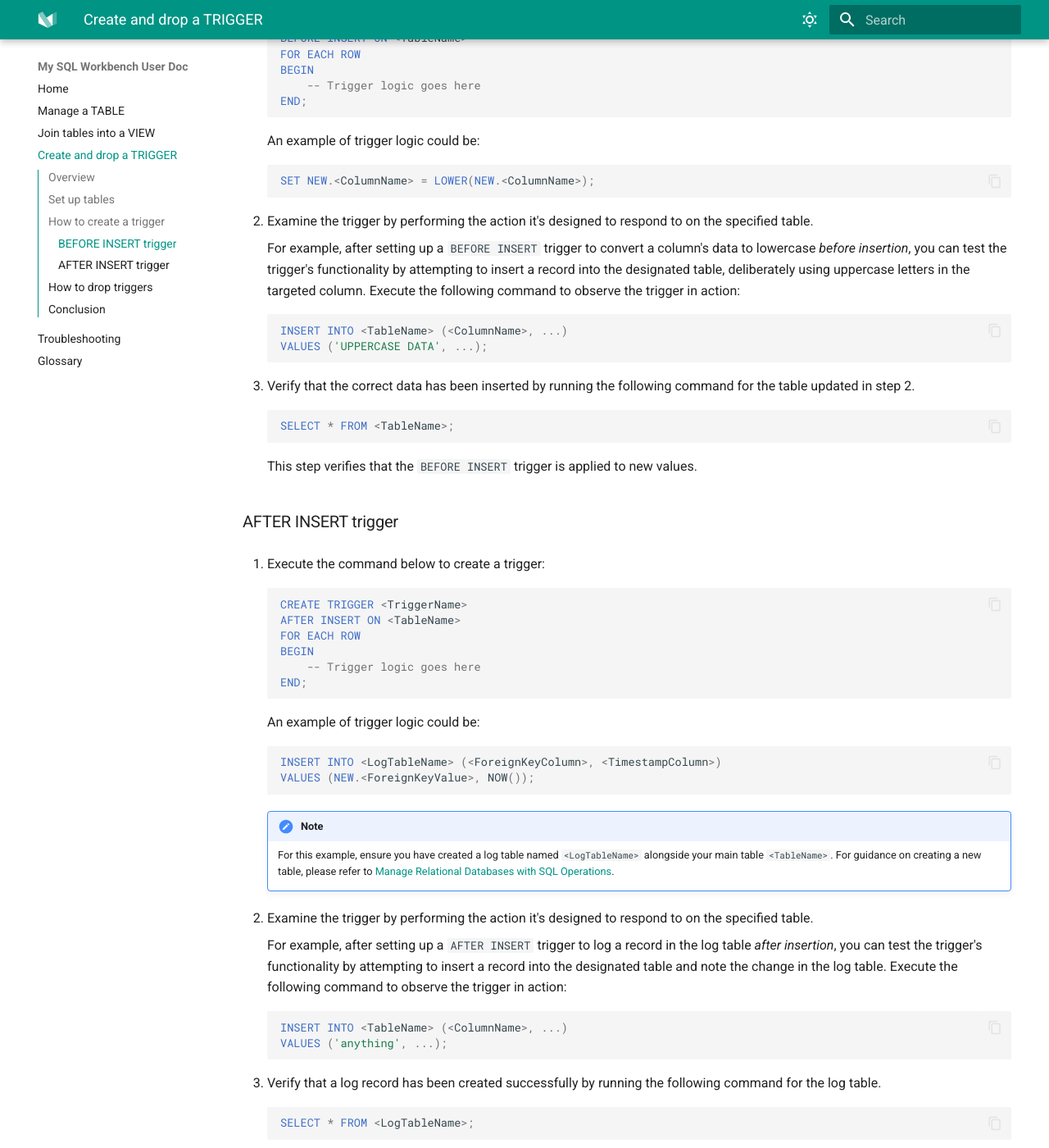
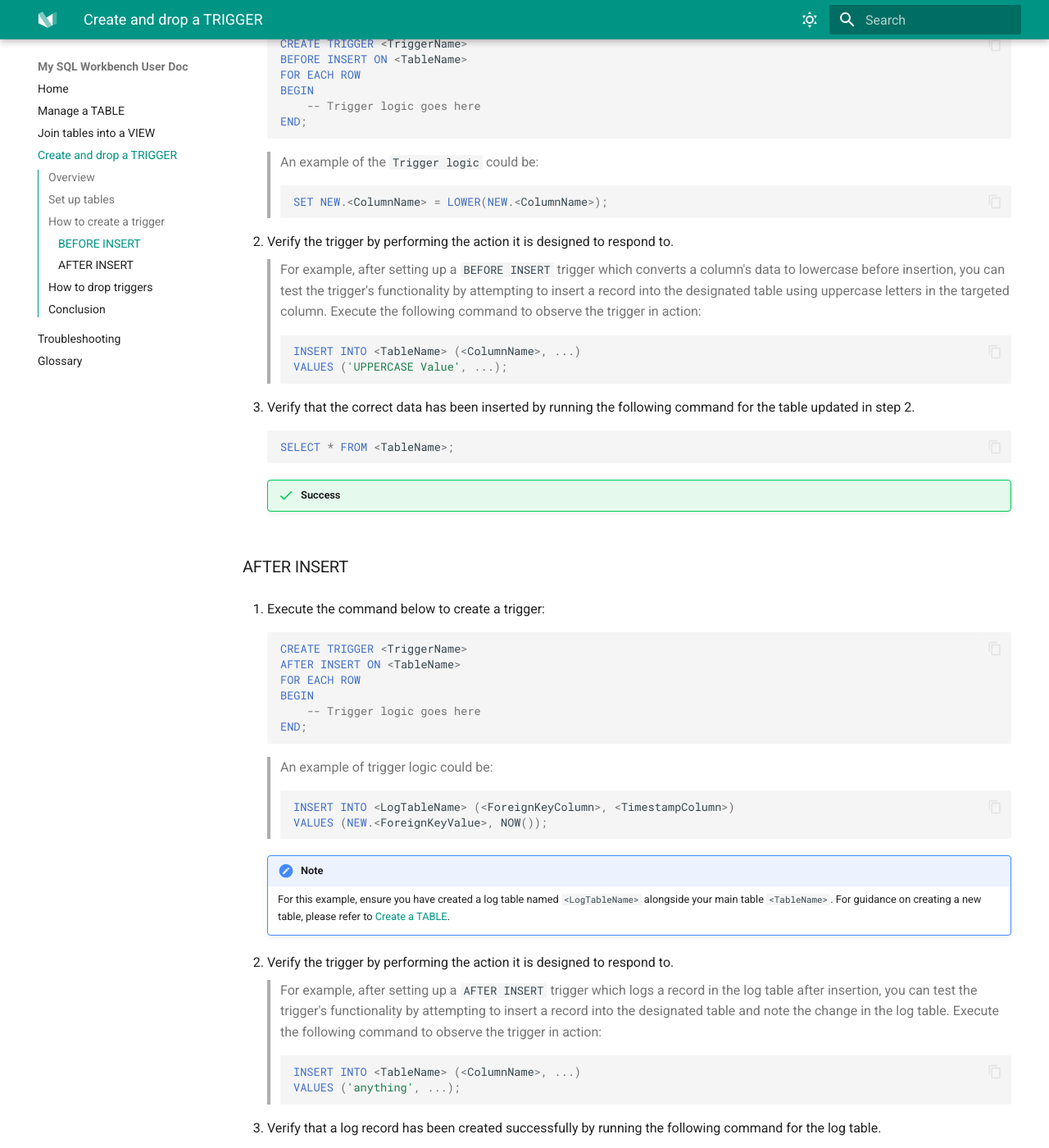
Before and after one commit to izcheung/mySQLWorkBenchUserDoc, an MkDocs documentation site: the page built from docs/task3.md, in a window 1280 px wide and 1400 px high, scrolled down 753 px. Shown: the whole window at 82% size. Built offline with MkDocs 1.6.1 and Material for MkDocs 9.7.7, drawn with Linux system fonts in a browser that asks for light colours; some of the changed text lies outside the part shown.

Commit message:
Add links

````diff
--- a/docs/task3.md
+++ b/docs/task3.md
@@ -11,9 +11,9 @@
 
 
 ## How to create a trigger
-Creating a trigger involves specifying the timing (`BEFORE` or `AFTER` the event), the event (`INSERT`, `UPDATE`, or `DELETE`) that triggers it, and the operations to be performed.
+Creating a trigger involves specifying the timing (`BEFORE` or `AFTER` the event), the event (`INSERT`, `UPDATE`, or `DELETE`) that triggers it, and the operations to be performed. We will cover two of the most common types of SQL triggers, **BEFORE INSERT** and **AFTER INSERT**.
 
-### BEFORE INSERT trigger
+### BEFORE INSERT
 1. Execute the command below to create a trigger:
     ``` sql
     CREATE TRIGGER <TriggerName>
@@ -24,17 +24,17 @@
     END;
     ```
 
-    An example of trigger logic could be:
+    > An example of the ```Trigger logic``` could be:
     ``` sql
     SET NEW.<ColumnName> = LOWER(NEW.<ColumnName>);
     ```
 
-2. Examine the trigger by performing the action it's designed to respond to on the specified table.
+2. Verify the trigger by performing the action it is designed to respond to.
 
-    For example, after setting up a `BEFORE INSERT` trigger to convert a column's data to lowercase *before insertion*, you can test the trigger's functionality by attempting to insert a record into the designated table, deliberately using uppercase letters in the targeted column. Execute the following command to observe the trigger in action:
+    > For example, after setting up a `BEFORE INSERT` trigger which converts a column's data to lowercase before insertion, you can test the trigger's functionality by attempting to insert a record into the designated table using uppercase letters in the targeted column. Execute the following command to observe the trigger in action:
     ``` sql
     INSERT INTO <TableName> (<ColumnName>, ...)
-    VALUES ('UPPERCASE DATA', ...);
+    VALUES ('UPPERCASE Value', ...);
     ```
 
 3. Verify that the correct data has been inserted by running the following command for the table updated in step 2.
@@ -42,9 +42,9 @@
     SELECT * FROM <TableName>;
     ```
 
-    This step verifies that the `BEFORE INSERT` trigger is applied to new values.
+    !!! success
 
-### AFTER INSERT trigger
+### AFTER INSERT
 1. Execute the command below to create a trigger:
     ``` sql
     CREATE TRIGGER <TriggerName>
@@ -55,17 +55,17 @@
     END;
     ```
 
-    An example of trigger logic could be:
+    > An example of trigger logic could be:
     ``` sql
     INSERT INTO <LogTableName> (<ForeignKeyColumn>, <TimestampColumn>)
     VALUES (NEW.<ForeignKeyValue>, NOW());
     ```
     !!! note
-        For this example, ensure you have created a log table named `<LogTableName>` alongside your main table `<TableName>`. For guidance on creating a new table, please refer to [Manage Relational Databases with SQL Operations](task1.md){:target="_blank"}.
+        For this example, ensure you have created a log table named `<LogTableName>` alongside your main table `<TableName>`. For guidance on creating a new table, please refer to [Create a TABLE](task1.md#create-a-table){:target="_blank"}.
 
-2. Examine the trigger by performing the action it's designed to respond to on the specified table.
+2. Verify the trigger by performing the action it is designed to respond to.
 
-    For example, after setting up a `AFTER INSERT` trigger to log a record in the log table *after insertion*, you can test the trigger's functionality by attempting to insert a record into the designated table and note the change in the log table. Execute the following command to observe the trigger in action:
+    > For example, after setting up a `AFTER INSERT` trigger which logs a record in the log table after insertion, you can test the trigger's functionality by attempting to insert a record into the designated table and note the change in the log table. Execute the following command to observe the trigger in action:
     ``` sql
     INSERT INTO <TableName> (<ColumnName>, ...)
     VALUES ('anything', ...);
@@ -76,7 +76,7 @@
     SELECT * FROM <LogTableName>;
     ```
 
-    This step verifies that the trigger is applied to the `AFTER INSERT` event.
+    !!! success
 
 ## How to drop triggers
 Finally, We will go over how to drop the trigger.
@@ -86,7 +86,7 @@
     DROP TRIGGER [IF EXISTS] <TriggerName>;
     ```
 
-2. Repeat step 2 and 3 from `Create a BEFORE INSERT trigger` or `Create a AFTER INSERT trigger` to verify if trigger has been dropped.
+2. Repeat step 2 and 3 from [BEFORE INSERT](#before-insert) or [AFTER INSERT](#after-insert) to verify if trigger has been dropped.
 
 
 
````
